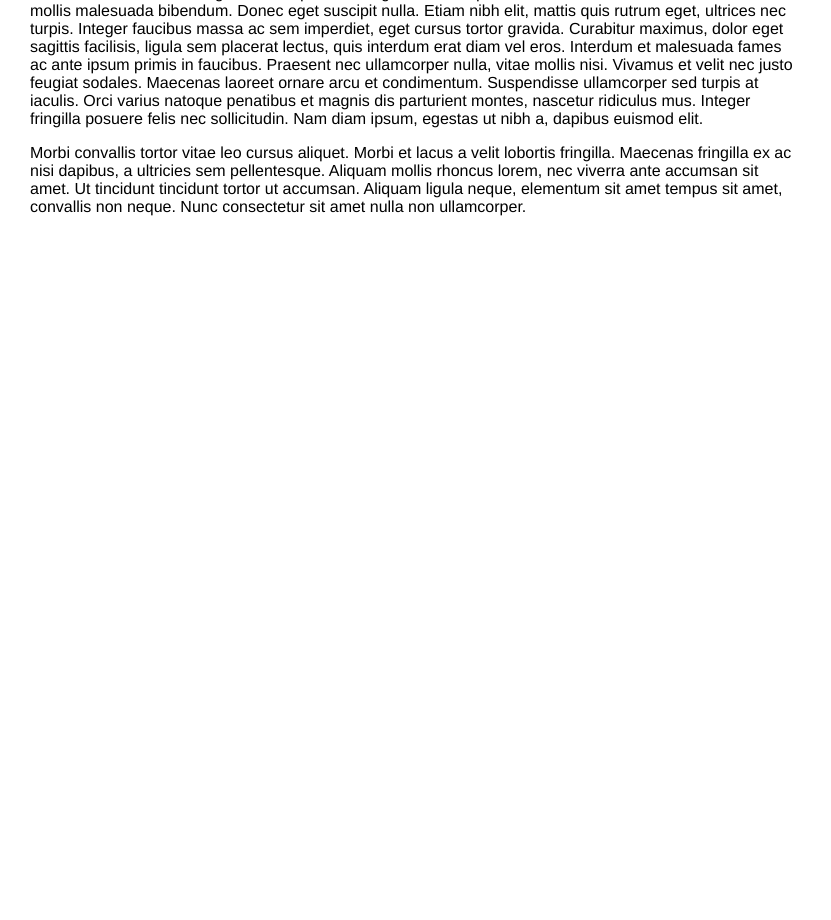
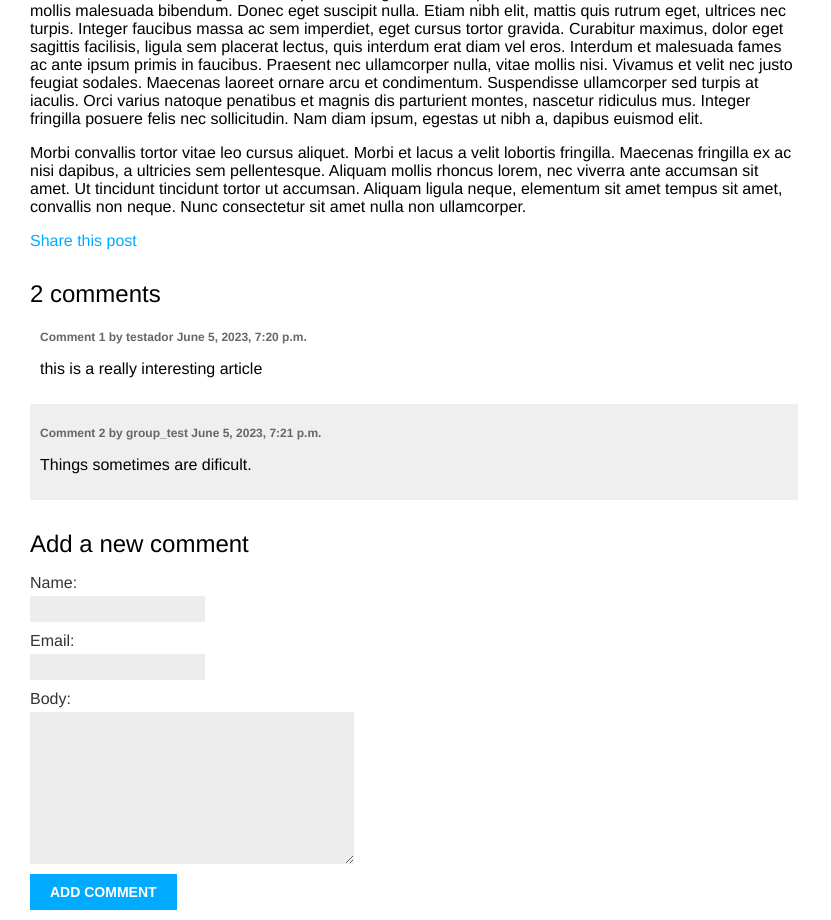
Before and after one commit to Daniel-Assuncao89/django-python, a Django app: a page that uses Django/book-examples/example-1/mysite/blog/templates/blog/post/detail.html in a window 1280 px wide. Shown: the part 140-1060 px from the top of the page, without its empty margins (0-831 px from the left). Before the commit the page ends 356 px from the top, so only its background shows below. Run offline with Django 4.2, Linux system fonts and the light colour scheme; data comes from the database, SQL or seed files in the repository; both versions use the stored data as it was after the commit.

Commit message:
Chapter 2: email e comment

```diff
--- /dev/null
+++ b/Django/book-examples/example-1/mysite/blog/forms.py
@@ -0,0 +1,16 @@
+from django import forms
+from .models import Comment
+
+
+class EmailPostForm(forms.Form):
+    name = forms.CharField(max_length=25)
+    email = forms.EmailField()
+    to = forms.EmailField()
+    comments = forms.CharField(required=False,
+                               widget=forms.Textarea)
+
+
+class CommentForm(forms.ModelForm):
+    class Meta:
+        model = Comment
+        fields = ['name', 'email', 'body']
--- a/Django/book-examples/example-1/mysite/blog/models.py
+++ b/Django/book-examples/example-1/mysite/blog/models.py
@@ -52,3 +52,24 @@ class Post(models.Model):
                              self.publish.month,
                              self.publish.day,
                              self.slug])
+
+
+class Comment(models.Model):
+    post = models.ForeignKey(Post,
+                             on_delete=models.CASCADE,
+                             related_name='comments')
+    name = models.CharField(max_length=80)
+    email = models.EmailField()
+    body = models.TextField()
+    created = models.DateTimeField(auto_now_add=True)
+    updated = models.DateTimeField(auto_now=True)
+    active = models.BooleanField(default=True)
+
+    class Meta:
+        ordering = ['created']
+        indexes = [
+            models.Index(fields=['created']),
+        ]
+
+    def __str__(self):
+        return f'Comment by {self.name} on {self.post}'
--- a/Django/book-examples/example-1/mysite/blog/templates/blog/post/detail.html
+++ b/Django/book-examples/example-1/mysite/blog/templates/blog/post/detail.html
@@ -8,4 +8,26 @@
         Published {{ post.publish }} by {{ post.author }}
     </p>
     {{ post.body|linebreaks }}
+    <p>
+        <a href="{% url "blog:post_share" post.id %}">
+            Share this post
+        </a>
+    </p>
+{% with comments.count as total_comments %}
+    <h2>
+        {{ total_comments }} comment{{ total_comments|pluralize }}
+    </h2>
+    {% endwith %}
+    {% for comment in comments %}
+        <div class="comment">
+            <p class="info">
+                Comment {{ forloop.counter }} by {{ comment.name }}
+                {{ comment.created }}
+            </p>
+            {{ comment.body|linebreaks }}
+        </div>
+    {% empty %}
+        <p>There are no comments.</p>
+    {% endfor %}
+    {% include "blog/post/includes/comment_form.html" %}
 {% endblock %}
--- /dev/null
+++ b/Django/book-examples/example-1/mysite/blog/templates/blog/post/includes/comment_form.html
@@ -0,0 +1,6 @@
+<h2>Add a new comment</h2>
+<form action="{% url "blog:post_comment" post.id %}" method="post">
+  {{ form.as_p }}
+  {% csrf_token %}
+  <p><input type="submit" value="Add comment"></p>
+</form>
--- a/Django/book-examples/example-1/mysite/blog/templates/blog/post/list.html
+++ b/Django/book-examples/example-1/mysite/blog/templates/blog/post/list.html
@@ -15,5 +15,5 @@
         </p>
         {{ post.body|truncatewords:30|linebreaks }}
     {% endfor %}
-    {% include "pagination.html" with page=posts %}
+    {% include "pagination.html" with page=page_obj %}
 {% endblock %}
--- a/Django/book-examples/example-1/mysite/blog/urls.py
+++ b/Django/book-examples/example-1/mysite/blog/urls.py
@@ -6,8 +6,13 @@ app_name = 'blog'  # define a aplicação
 
 urlpatterns = [
     # post views
-    path('', views.post_list, name='post_list'),
+    # path('', views.post_list, name='post_list'),
+    path('', views.PostListView.as_view(), name='post_list'),
     path('<int:year>/<int:month>/<int:day>/<slug:post>/',
          views.post_detail,
          name='post_detail'),
+    path('<int:post_id>/share/',
+         views.post_share, name='post_share'),
+    path('<int:post_id>/comment/',
+         views.post_comment, name='post_comment'),
 ]
--- a/Django/book-examples/example-1/mysite/blog/views.py
+++ b/Django/book-examples/example-1/mysite/blog/views.py
@@ -1,7 +1,12 @@
 from django.shortcuts import render, get_object_or_404
-from .models import Post
-from django.core.paginator import Paginator, EmptyPage,\
-                                  PageNotAnInteger
+from .models import Post, Comment
+from django.core.paginator import Paginator, EmptyPage, \
+    PageNotAnInteger
+from django.views.generic import ListView
+from .forms import EmailPostForm, CommentForm
+from django.core.mail import send_mail
+from django.views.decorators.http import require_POST
+
 
 # Create your views here.
 
@@ -32,7 +37,68 @@ def post_detail(request, year, month, day, post):
                              publish__year=year,
                              publish__month=month,
                              publish__day=day)
+    # List of active comments for this post
+    comments = post.comments.filter(active=True)
+    # Form for users to comment
+    form = CommentForm()
 
     return render(request,
                   'blog/post/detail.html',
-                  {'post': post})
+                  {'post': post,
+                   'comments': comments,
+                   'form': form})
+
+
+class PostListView(ListView):
+    # Alternative post list view
+    queryset = Post.published.all()
+    context_object_name = 'posts'
+    paginate_by = 3
+    template_name = 'blog/post/list.html'  # Caminho inicia direto na pasta templates.
+
+
+def post_share(request, post_id):
+    # Retrieve post by id
+    post = get_object_or_404(
+        Post, id=post_id, status=Post.Status.PUBLISHED
+    )
+    sent = False
+    if request.method == 'POST':
+        # Form was submitted
+        form = EmailPostForm(request.POST)
+        if form.is_valid():
+            # Form fields passed validation
+            cd = form.cleaned_data
+            post_url = request.build_absolute_uri(
+                post.get_absolute_url()
+            )
+            subject = f"{cd['name']} recommends you read {post.title}"
+            message = f"Read {post.title} at {post_url}\n\n" \
+                      f"{cd['name']}\'s comments: {cd['comments']}"
+            send_mail(subject, message, 'assuncao.daniel89@gmail.com',
+                      [cd['to']])
+            sent = True
+    else:
+        form = EmailPostForm()
+    return render(request, 'blog/post/share.html', {'post': post,
+                                                    'form': form,
+                                                    'sent': sent})
+
+
+@require_POST
+def post_comment(request, post_id):
+    post = get_object_or_404(Post, id=post_id, status=Post.Status.PUBLISHED)
+    comment = None
+    # A comment was posted
+    form = CommentForm(data=request.POST)
+    if form.is_valid():
+        # Create a Comment object without saving it to the database
+        comment = form.save(commit=False)
+        # Assign the post to the comment
+        comment.post = post
+        # Save the comment to the database
+        comment.save()
+    return render(request, 'blog/post/comment.html',
+                            {'post': post,
+                             'form': form,
+                             'comment': comment})
```
Also changed, not shown: Django/book-examples/example-1/mysite/blog/admin.py (+8 -1 lines), Django/book-examples/example-1/mysite/blog/templates/blog/post/comment.html (added, +12 -0 lines), Django/book-examples/example-1/mysite/blog/templates/blog/post/share.html (added, +19 -0 lines), Django/book-examples/example-1/mysite/mysite/settings.py (+7 -0 lines), Django/book-examples/example-1/mysite/blog/migrations/0003_comment_comment_blog_commen_created_0e6ed4_idx.py (added), Django/book-examples/example-1/mysite/db.sqlite3.
